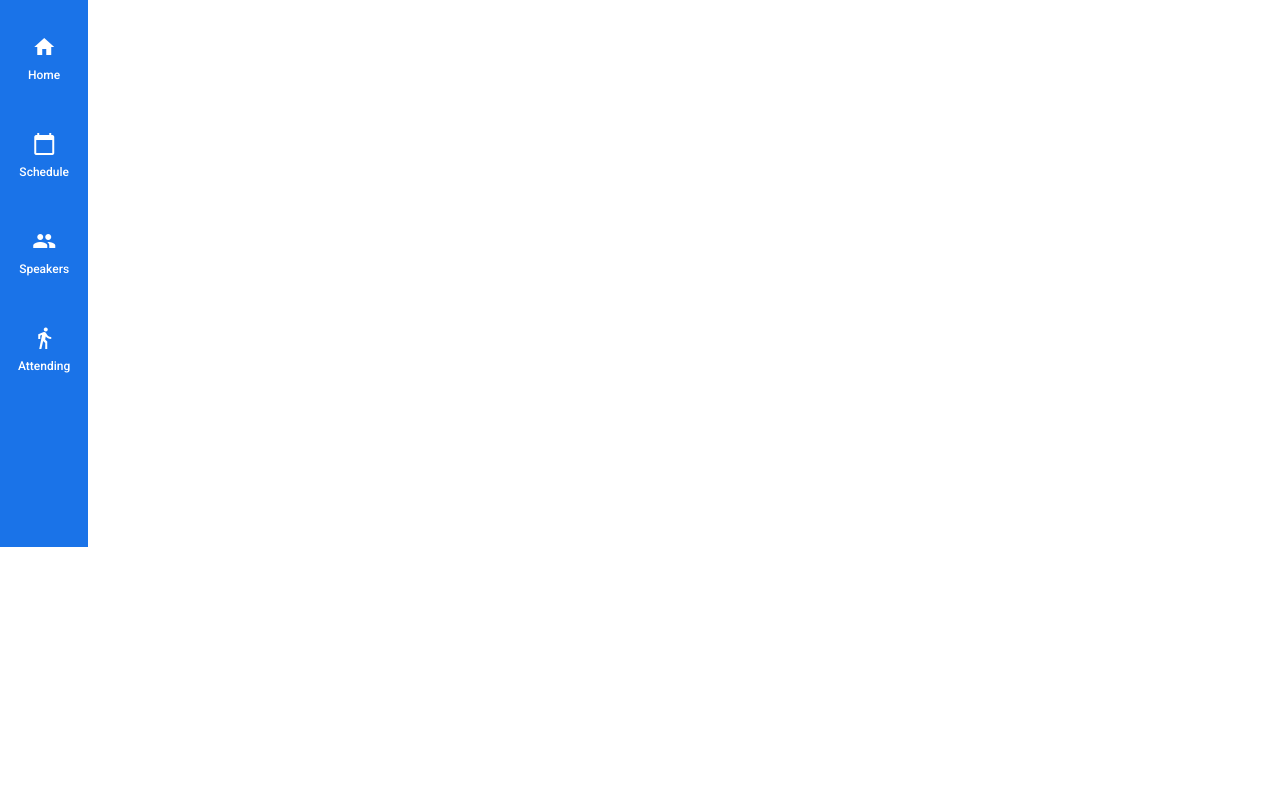
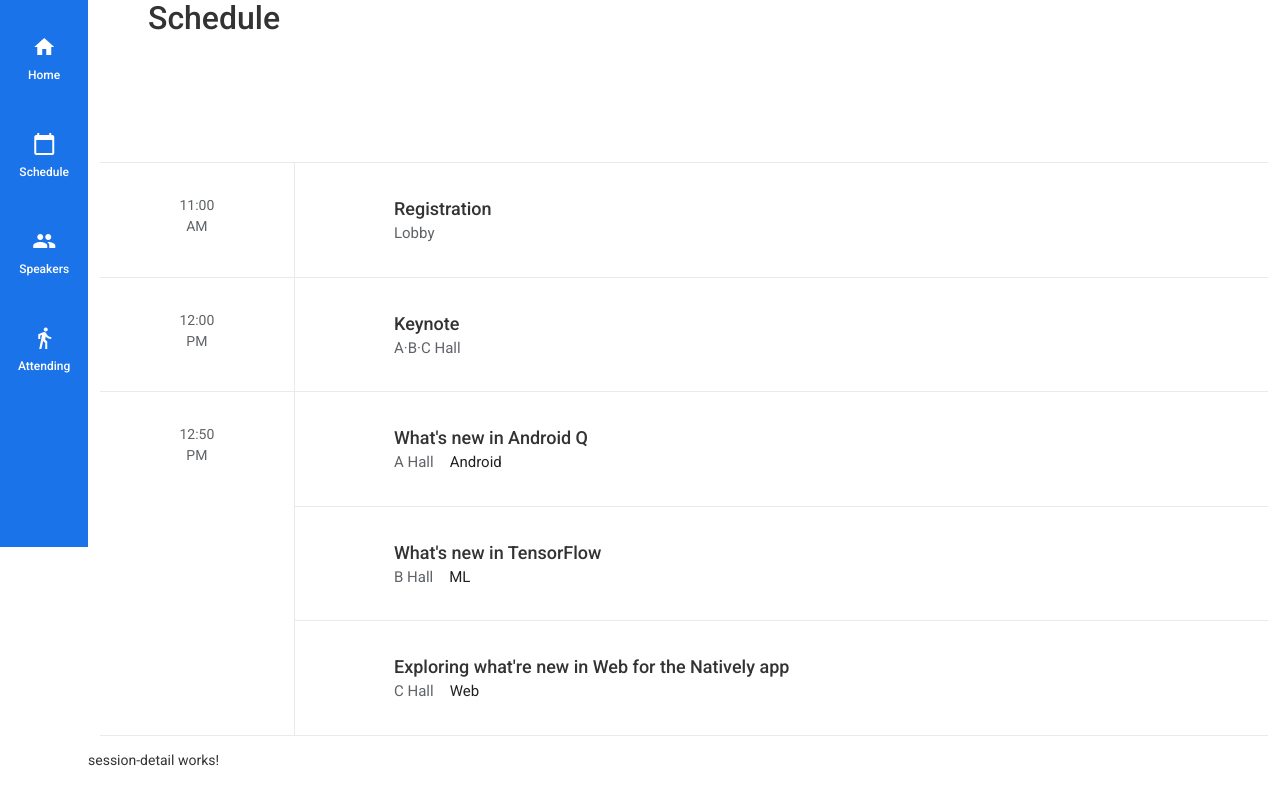
Before and after one commit to techhtml/io-extended-2019, an Angular app: page /schedule/1 in a window 1280 px wide. Before the commit this address led to /. Shown: the part 253-1053 px from the top of the page. Before the commit the page ends 800 px from the top, so only its background shows below. Built offline with nearby package versions, Linux system fonts and the light colour scheme.

Commit message:
Add sub routings

```diff
--- a/src/app/app-routing.module.ts
+++ b/src/app/app-routing.module.ts
@@ -2,12 +2,10 @@ import { NgModule } from '@angular/core';
 import { RouterModule, Routes } from '@angular/router';
 
 import { AboutComponent } from './about/about.component';
-import { ScheduleComponent } from './schedule/schedule.component';
 import { SpeakersComponent } from './speakers/speakers.component';
 
 const routes: Routes = [
   { path: '', component: AboutComponent },
-  { path: 'schedule', component: ScheduleComponent },
   { path: 'speakers', component: SpeakersComponent }
 ]
 
--- a/src/app/app.module.ts
+++ b/src/app/app.module.ts
@@ -6,6 +6,7 @@ import { AppRoutingModule } from './app-routing.module';
 import { AboutComponent } from './about/about.component';
 import { ScheduleComponent } from './schedule/schedule.component';
 import { SpeakersComponent } from './speakers/speakers.component';
+import { ScheduleModule } from './schedule/schedule.module';
 
 @NgModule({
   declarations: [
@@ -16,7 +17,8 @@ import { SpeakersComponent } from './speakers/speakers.component';
   ],
   imports: [
     BrowserModule,
-    AppRoutingModule
+    AppRoutingModule,
+    ScheduleModule
   ],
   providers: [],
   bootstrap: [AppComponent]
--- a/src/app/schedule-list.ts
+++ b/src/app/schedule-list.ts
@@ -22,7 +22,7 @@ export const SessionList: ScheduleList[] = [
         ampm: "PM",
         schedules: [
             {
-                id: 0,
+                id: 1,
                 name: "Keynote",
                 place: "A·B·C Hall",
                 description: "hello",
@@ -37,7 +37,7 @@ export const SessionList: ScheduleList[] = [
         ampm: "PM",
         schedules: [
             {
-                id: 0,
+                id: 2,
                 name: "What's new in Android Q",
                 place: "A Hall",
                 description: "hello",
@@ -45,7 +45,7 @@ export const SessionList: ScheduleList[] = [
                 speakers: []
             },
             {
-                id: 1,
+                id: 3,
                 name: "What's new in TensorFlow",
                 place: "B Hall",
                 description: "hello",
@@ -53,7 +53,7 @@ export const SessionList: ScheduleList[] = [
                 speakers: []
             },
             {
-                id: 2,
+                id: 4,
                 name: "Exploring what're new in Web for the Natively app",
                 place: "C Hall",
                 description: "hello",
--- a/src/app/schedule/schedule.component.html
+++ b/src/app/schedule/schedule.component.html
@@ -52,3 +52,6 @@
     </div>
   </div>
 </div>
+<div class="io-ext-session-detail">
+    <router-outlet></router-outlet>
+</div>
--- a/src/app/schedule/schedule.component.ts
+++ b/src/app/schedule/schedule.component.ts
@@ -1,5 +1,6 @@
 import { Component, OnInit } from '@angular/core';
-import { SessionList } from '../schedule-list';
+import { ScheduleList } from '../schedule';
+import { ScheduleService } from './schedule.service';
 
 @Component({
   selector: 'app-schedule',
@@ -8,11 +9,17 @@ import { SessionList } from '../schedule-list';
 })
 export class ScheduleComponent implements OnInit {
 
-  sessionList = SessionList;
+  sessionList: ScheduleList[]
 
-  constructor() { }
+  constructor(private scheduleService: ScheduleService) {}
 
   ngOnInit() {
+    this.getSchedule();
+  }
+
+  getSchedule(): void {
+    this.scheduleService.getSchedule()
+      .subscribe(sessionList => this.sessionList = sessionList)
   }
 
 }
--- /dev/null
+++ b/src/app/schedule/schedule.service.ts
@@ -0,0 +1,17 @@
+import { Injectable } from '@angular/core';
+
+import { Observable, of } from 'rxjs';
+
+import { ScheduleList } from '../schedule';
+import { SessionList } from '../schedule-list';
+
+@Injectable({
+  providedIn: 'root'
+})
+export class ScheduleService {
+  getSchedule(): Observable<ScheduleList[]> {
+    return of(SessionList);
+  }
+
+  constructor() { }
+}
--- /dev/null
+++ b/src/app/schedule/session-detail/session-detail.component.html
@@ -0,0 +1,3 @@
+<p>
+  session-detail works!
+</p>
--- /dev/null
+++ b/src/app/schedule/session-detail/session-detail.component.ts
@@ -0,0 +1,15 @@
+import { Component, OnInit } from '@angular/core';
+
+@Component({
+  selector: 'app-session-detail',
+  templateUrl: './session-detail.component.html',
+  styleUrls: ['./session-detail.component.css']
+})
+export class SessionDetailComponent implements OnInit {
+
+  constructor() { }
+
+  ngOnInit() {
+  }
+
+}
```
Also changed, not shown: src/app/schedule/schedule-routing.module.ts (added, +23 -0 lines), src/app/schedule/schedule.module.ts (added, +14 -0 lines), src/app/schedule/session-detail/session-detail.component.css (added), 2 other files (tests, documents, lock files or other folders). Lines whose indentation alone changed are shown as unchanged.
